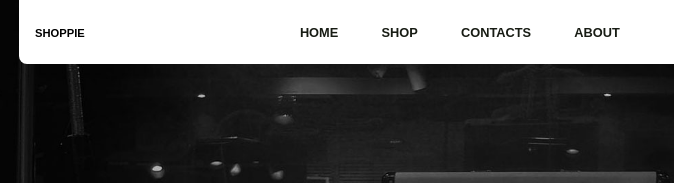
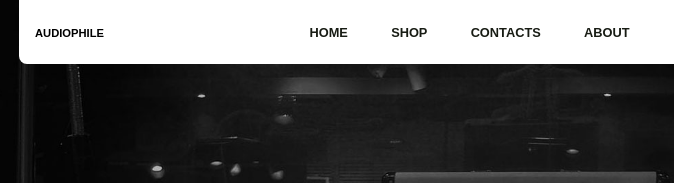
Before and after one commit to malins-cyber/e-comerce-website, a plain HTML site: page shop.html in a window 1280 px wide. Shown: the top 183 px of the page, 173-847 px from the left. Drawn offline with Linux system fonts and the light colour scheme.

Commit message:
finalish update

```diff
--- a/shop.html
+++ b/shop.html
@@ -12,7 +12,7 @@
     <header class="header">
       <nav class="navbar width">
         <span class="logo">
-          <a href="./index.html" class="logo_img">SHOPPIE</a></span
+          <a href="./index.html" class="logo_img">audiophile</a></span
         >
         <ul class="navlist">
           <li class="links">
--- a/style/style.css
+++ b/style/style.css
@@ -87,6 +87,7 @@ button {
 }
 
 .logo_img {
+  text-transform: uppercase;
   font-weight: bold;
   color: #000;
 }
```
